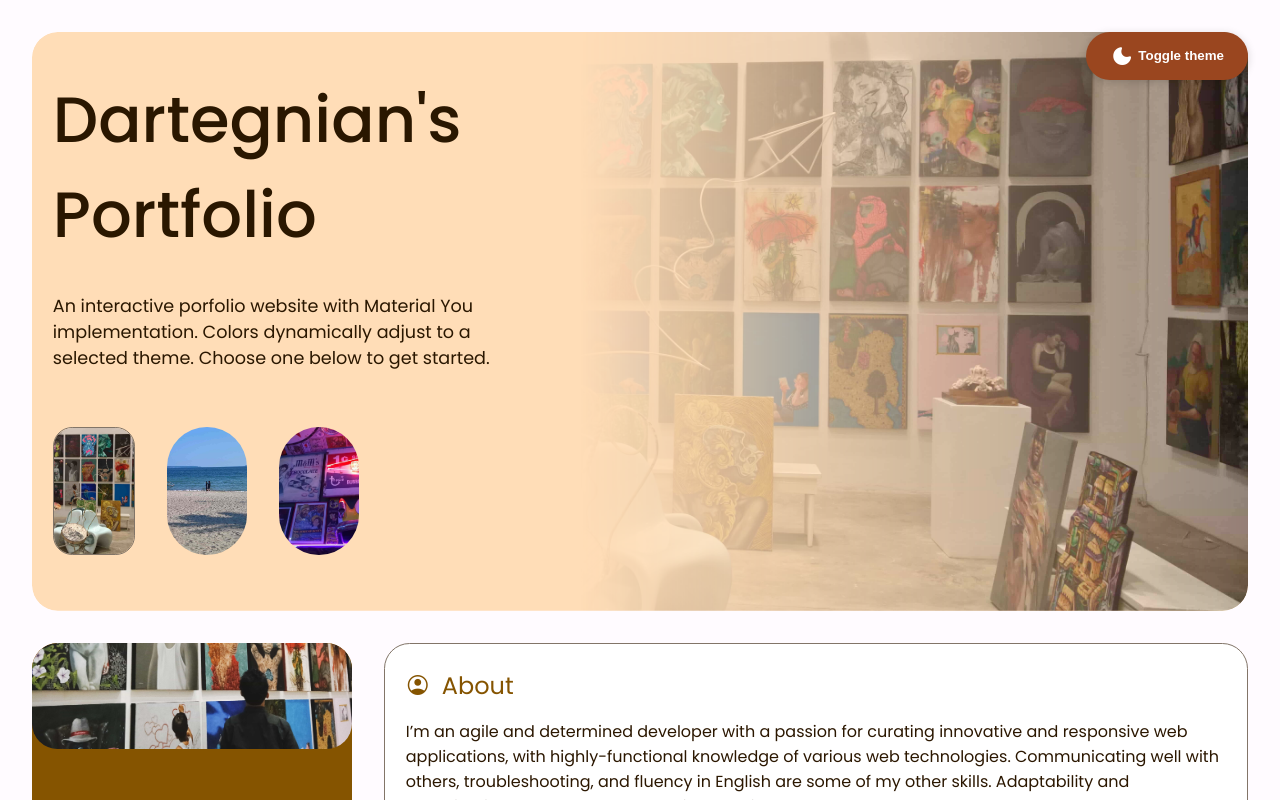
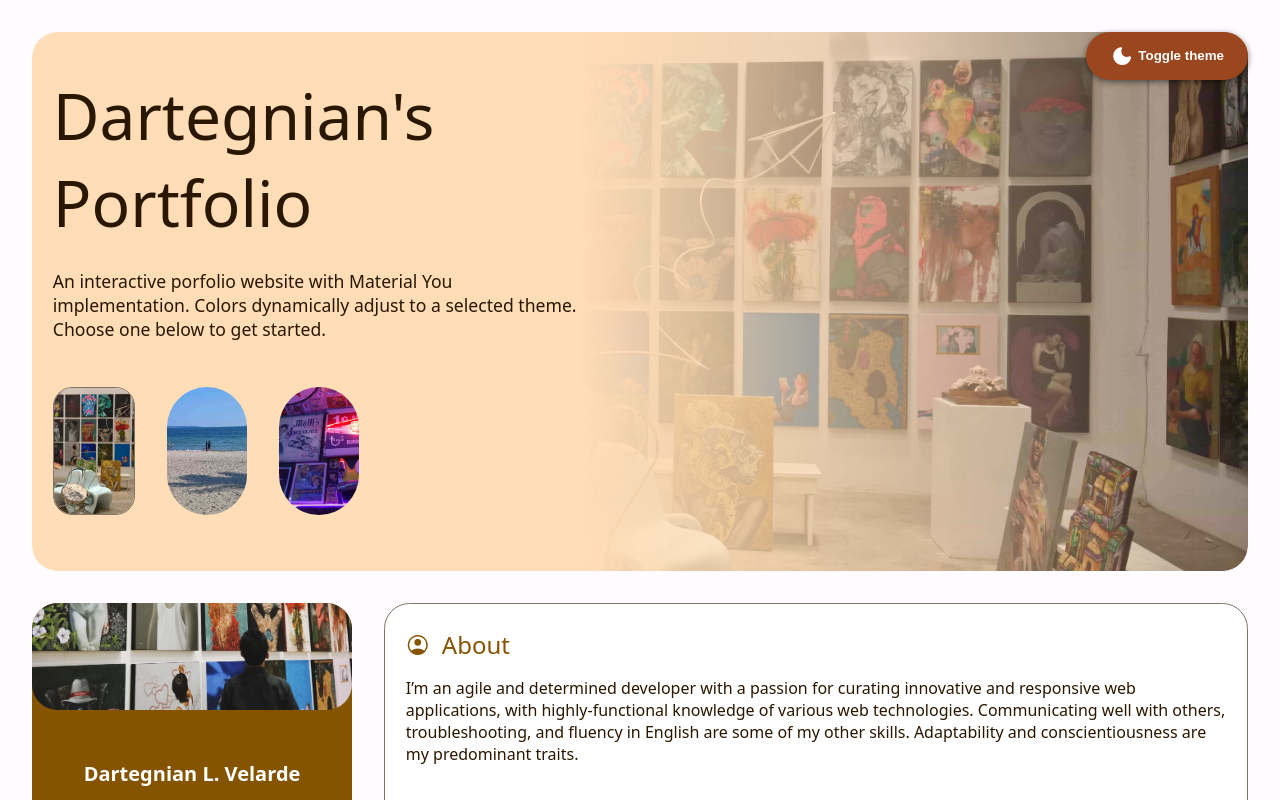
Before and after one commit to Dartegnian/portfolio, an Angular app: page / in a window 1280 px wide. Shown: the top 800 px of the page. Built offline with nearby package versions, Linux system fonts and the light colour scheme.

Commit message:
Don't swap accent if click is already selected, add alt tags, preload
Google fonts, improve meta tags

```diff
--- a/src/app/components/accent-switcher/accent-switcher.component.html
+++ b/src/app/components/accent-switcher/accent-switcher.component.html
@@ -3,11 +3,12 @@
 		class="accent-switcher__picture"
 		*ngFor="let image of images; index as i"
 		[class.accent-switcher__picture--selected]="selected == image"
-		(click)="changeAccent(i)"
+		(click)="changeAccent(i, image)"
 	>
 		<img
 			class="accent-switcher__image"
 			[src]="'/assets/img/' + image + '-min.jpg'"
+			alt="Theme image preview"
 		/>
 	</picture>
 </article>
--- a/src/app/components/accent-switcher/accent-switcher.component.ts
+++ b/src/app/components/accent-switcher/accent-switcher.component.ts
@@ -19,8 +19,10 @@ export class AccentSwitcherComponent implements OnInit {
 	ngOnInit(): void {
 	}
 
-	changeAccent(image: number): void {
-		this.selected = this.images[image];
-		this.accent.setAccent(image);
+	changeAccent(image: number, imageName: string): void {
+		if (imageName !== this.selected) {
+			this.selected = this.images[image];
+			this.accent.setAccent(image);
+		}
 	}
 }
--- a/src/app/components/hero-banner/hero-banner.component.html
+++ b/src/app/components/hero-banner/hero-banner.component.html
@@ -1,17 +1,19 @@
 <article class="hero-banner">
 	<section class="hero-banner__text-container">
 		<h1 class="hero-banner__header">Dartegnian's Portfolio</h1>
-		<h4 class="hero-banner__subheader">An interactive porfolio website with Material You implementation. Colors dynamically adjust to a selected theme. Choose one below to get started.</h4>
+		<h2 class="hero-banner__subheader">An interactive porfolio website with Material You implementation. Colors dynamically adjust to a selected theme. Choose one below to get started.</h2>
 		<accent-switcher></accent-switcher>
 	</section>
 	<img
 		[src]="'/assets/img/' + heroImage + '-min.jpg'"
 		class="hero-banner__img hero-banner__img--first-image"
 		[class.hero-banner__img--first-image-disabled]="isSecondHeroImageActive"
+		alt="First hero banner image"
 	/>
 	<img
 		[src]="'/assets/img/' + secondHeroImage + '-min.jpg'"
 		class="hero-banner__img hero-banner__img--second-image"
 		[class.hero-banner__img--second-image-disabled]="!isSecondHeroImageActive"
+		alt="Second hero banner image"
 	/>
 </article>
--- a/src/app/components/hero-banner/hero-banner.component.scss
+++ b/src/app/components/hero-banner/hero-banner.component.scss
@@ -24,7 +24,7 @@
 	&__text-container {
 		display: flex;
 		flex-direction: column;
-		width: 40%;
+		width: 45%;
 	}
 
 	&__header {
--- a/src/app/components/profile-card/profile-card.component.html
+++ b/src/app/components/profile-card/profile-card.component.html
@@ -1,5 +1,5 @@
 <article class="profile-card">
-	<img src="/assets/img/cover-min.jpg" class="profile-card__cover" />
+	<img src="/assets/img/cover-min.jpg" class="profile-card__cover" alt="Profile cover" width="320" height="105" />
 	<section class="profile-card__text">
 		<h1 class="profile-card__name">{{ name }}</h1>
 		<span class="profile-card__tagline">{{ tagline }}</span>
--- a/src/app/components/profile-card/profile-card.component.scss
+++ b/src/app/components/profile-card/profile-card.component.scss
@@ -14,6 +14,7 @@
 
 	&__cover {
 		width: 100%;
+    	height: auto;
 		border-radius: $container-border-radius;
 	}
 
--- a/src/assets/scss/fonts/font-poppins.scss
+++ b/src/assets/scss/fonts/font-poppins.scss
@@ -1,4 +1,3 @@
-@import url('https://fonts.googleapis.com/css2?family=Poppins:wght@400;500;700&display=swap');
 @import "global";
 
 @mixin font-poppins {
--- a/src/assets/scss/global.scss
+++ b/src/assets/scss/global.scss
@@ -5,7 +5,7 @@ $button-padding: 0rem 1.5rem;
 $button-border-radius: 100px;
 $button-line-height: 3rem;
 
-$elevated-shadow: 0px 2px 8px rgb(0 0 0 / 17%);
+$elevated-shadow: 0 2px 6px rgb(0 0 0 / 50%);
 
 $system-fallback-fonts: system-ui, -apple-system, "Segoe UI", Roboto, "Helvetica Neue", Arial, "Noto Sans", "Liberation Sans", sans-serif, "Apple Color Emoji", "Segoe UI Emoji", "Segoe UI Symbol", "Noto Color Emoji";
 
--- a/src/index.html
+++ b/src/index.html
@@ -1,5 +1,5 @@
 <!doctype html>
-<html lang="en">
+<html lang="en" prefix="og: http://ogp.me/ns#">
 <head>
   <meta charset="utf-8">
   <title>Dartegnian's Portfolio</title>
@@ -10,20 +10,28 @@
   <meta name="viewport" content="width=device-width, initial-scale=1">
   <link rel="icon" type="image/x-icon" href="favicon.ico">
 
+  <meta property="og:locale" content="en_US" />
+  <meta property="og:site_name" content="Dartegnian's Portfolio" />
   <meta property="og:title" content="Dartegnian's Portfolio" />
   <meta property="og:type" content="website" />
   <meta property="og:url" content="https://portfolio.dartegnian.com/" />
   <meta property="og:image" content="https://portfolio.dartegnian.com/assets/img/paintings-min.jpg" />
+  <meta property="og:image:secure_url" content="https://portfolio.dartegnian.com/assets/img/paintings-min.jpg" />
+  <meta property="og:image:alt" content="Paintings taken at an art gallery" />
+  <meta property="og:image:type" content="image/jpg" />
+  <meta property="og:image:width" content="925" />
+  <meta property="og:image:height" content="440" />
 
   <meta content="#855400" name="theme-color">
 
-  <meta content="Dartegnian's Portfolio" name="application-name">
-  <meta content="summary_large_image" name="twitter:card">
-  <meta content="@Dartegnian" name="twitter:site">
-  <meta content="@Dartegnian" name="twitter:creator">
+  <meta name="application-name" content="Dartegnian's Portfolio">
+  <meta name="twitter:card" content="summary_large_image">
+  <meta name="twitter:site" content="@Dartegnian">
+  <meta name="twitter:creator" content="@Dartegnian">
   <meta name="twitter:title" content="Dartegnian's Portfolio">
   <meta name="twitter:description" content="Dartegnian's web portfolio, utilizing Material You color schemes.">
   <meta name="twitter:image" content="https://portfolio.dartegnian.com/assets/img/paintings-min.jpg">
+  <link href="https://fonts.googleapis.com/css2?family=Poppins:wght@400;500;700&display=swap" rel="preload" as="font">
 </head>
 <body class="material-theme">
   <app-root></app-root>
```
